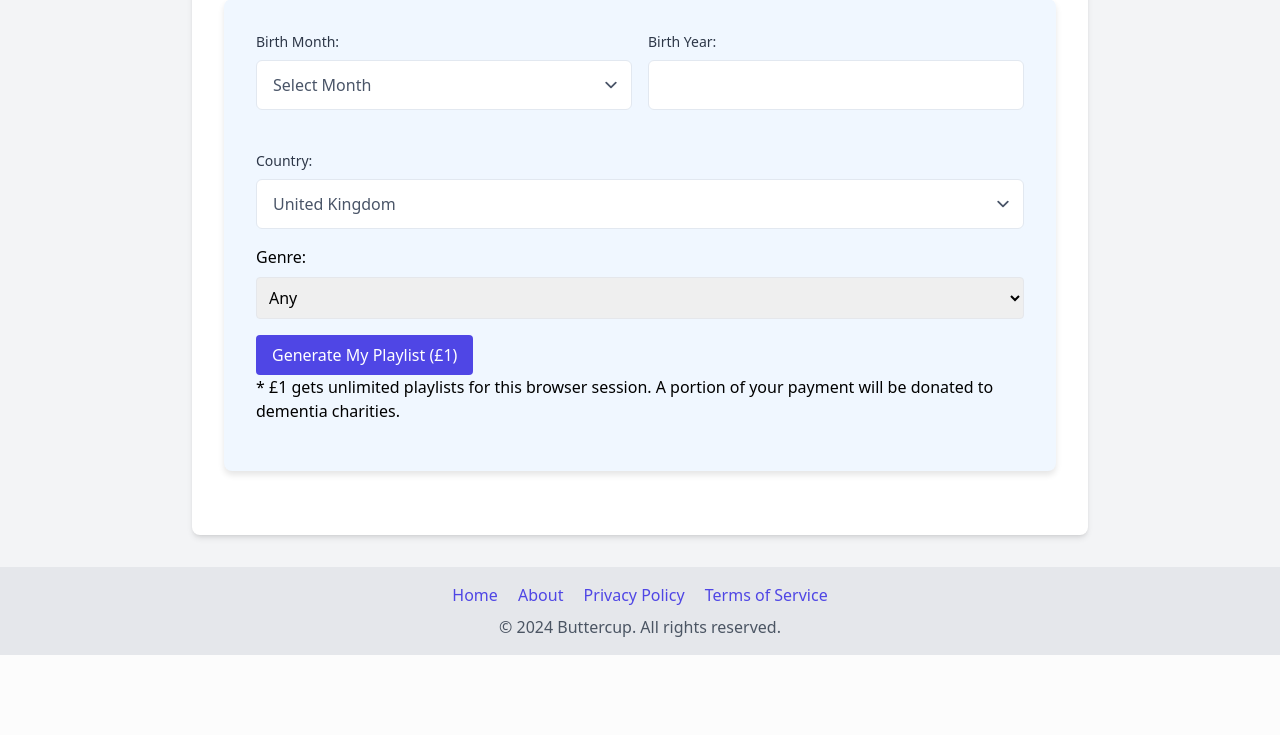
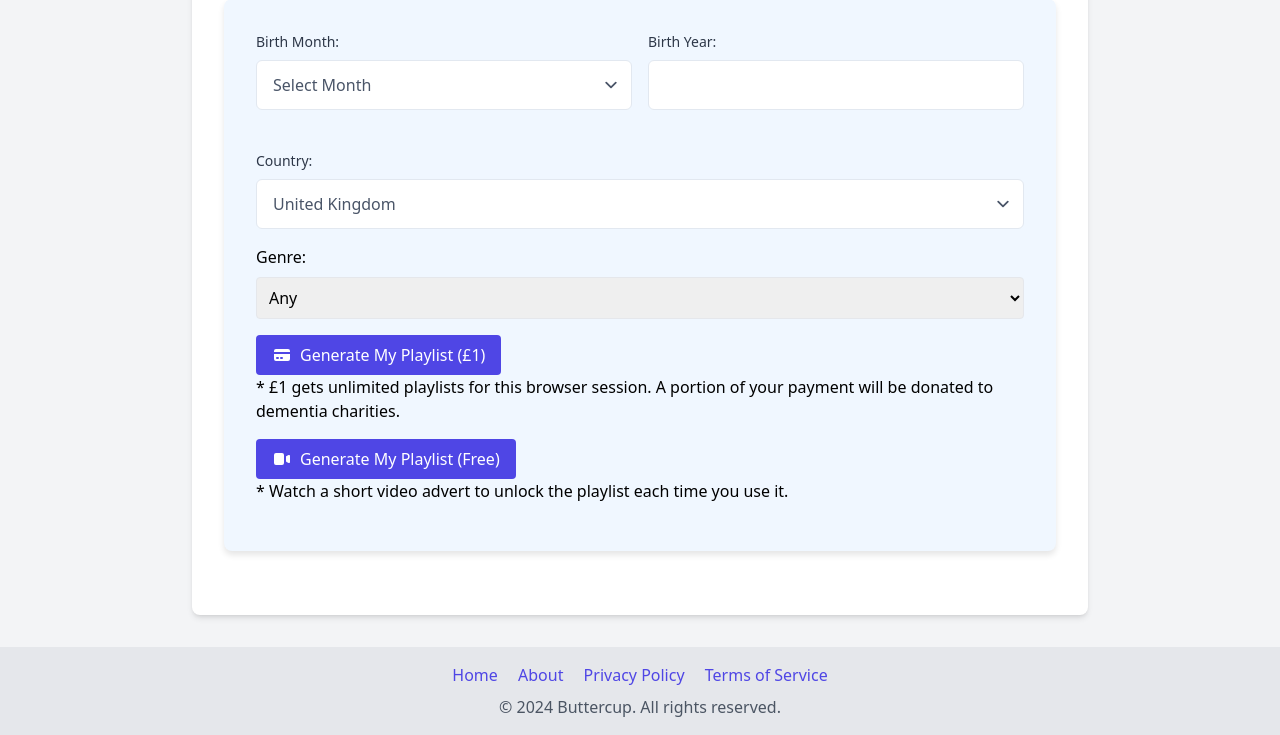
Before and after one commit to sminkypinky/buttercup, a Flask app: page / in a window 1280 px wide. Shown: the part 733-1468 px from the top of the page. Before the commit the page ends 1388 px from the top, so only its background shows below. Run offline with Flask 3, Linux system fonts and the light colour scheme; some libraries are stand-ins or nearby versions.

Commit message:
Video ads

```diff
--- a/static/js/buttercup.js
+++ b/static/js/buttercup.js
@@ -276,6 +276,7 @@ document.getElementById('start-over').addEventListener('click', () => {
 function showLoading() {
     document.getElementById('loading').classList.remove('hidden');
     document.getElementById('generateButton').disabled = true;
+    document.getElementById('generateButtonAd').disabled = true;
     hideButtons();
     document.getElementById('cancel-generation').classList.remove('hidden');
     isGenerating = true;
@@ -309,7 +310,7 @@ function updateSubmitButtonState(disabled) {
 }
 
 function showButtons() {
-    document.querySelectorAll('.btn').forEach(btn => btn.classList.remove('hidden'));
+    document.querySelectorAll('.action-btn').forEach(btn => btn.classList.remove('hidden'));
 }
 
 function hideButtons() {
@@ -354,6 +355,8 @@ document.getElementById('generateButton').addEventListener('click', async (e) =>
   if (urlParams.get('payment') === 'success') {
     document.getElementById('submit-btn').classList.remove('hidden');
     document.getElementById('payments').classList.add('hidden');
+    document.getElementById('regenerate-playlist').classList.remove('hidden');
+
   }
 
   // Function to get user's country
@@ -387,3 +390,64 @@ document.getElementById('generateButton').addEventListener('click', async (e) =>
 document.querySelector('.modal-close').addEventListener('click', function() {
     document.getElementById('paymentModal').classList.add('opacity-0', 'pointer-events-none');
 });
+
+function showAd() {
+    (function(__htavim){
+    var d = document,
+        s = d.createElement('script'),
+        l = d.scripts[d.scripts.length - 1];
+    s.settings = __htavim || {};
+    s.src = "\/\/knownamount.com\/dzm.FWzydWGGlNt\/Pz3Fp\/vcbymFVSJ\/ZnDj0E1\/NnjTU\/3\/MwTaIu4MLqTHUI2\/NyTfcxxQMwjNkS";
+    s.referrerPolicy = 'no-referrer-when-downgrade';
+    s.async = true;
+    l.parentNode.insertBefore(s, l);
+    })();
+
+    // You might need to run this after a slight delay or when you're sure the ad has loaded
+    setTimeout(initializeVideoJSListener, 1000); // Adjust timeout as needed
+}
+
+// Function to initialize event listening on Video.js player
+function initializeVideoJSListener() {
+    // HilltopAds might create the Video.js player with a specific ID or class
+    // You may need to adjust this selector
+    const playerElement = document.querySelector('.video-js');
+
+    if (playerElement && window.videojs) {
+        const player = videojs(playerElement);
+
+        // Listen for the 'ended' event
+        player.on('ended', function() {
+            console.log('HilltopAds video ad has ended');
+            // Your code to handle the ad ending goes here
+            // For example, you might want to show some content or remove the ad container
+            document.getElementById('submit-btn').click();
+        });
+
+        // You might also want to listen for other events
+        player.on('play', function() {
+            console.log('HilltopAds video ad started playing');
+        });
+
+        player.on('pause', function() {
+            console.log('HilltopAds video ad was paused');
+        });
+
+        // If you need to check the current state
+        if (player.ended()) {
+            console.log('HilltopAds video ad has already ended');
+            // Handle case where video has already ended
+        }
+    } else {
+        console.log('Video.js player not found or Video.js library not loaded');
+    }
+}
+
+document.getElementById('generateButtonAd').addEventListener('click', async (e) => {
+    e.preventDefault();
+
+    saveFormData();
+
+    showAd();
+
+  });
--- a/templates/index.html
+++ b/templates/index.html
@@ -81,10 +81,21 @@
                     </div>
 
                     <div id="payments">
-                        <button id="generateButton" type="submit" class="bg-indigo-600 text-white px-4 py-2 rounded hover:bg-indigo-700">
+                        <button id="generateButton" type="button" class="bg-indigo-600 text-white px-4 py-2 rounded hover:bg-indigo-700 flex items-center justify-center">
+                            <svg xmlns="http://www.w3.org/2000/svg" class="h-5 w-5 mr-2" viewBox="0 0 20 20" fill="currentColor">
+                              <path d="M4 4a2 2 0 00-2 2v1h16V6a2 2 0 00-2-2H4z" />
+                              <path fill-rule="evenodd" d="M18 9H2v5a2 2 0 002 2h12a2 2 0 002-2V9zM4 13a1 1 0 011-1h1a1 1 0 110 2H5a1 1 0 01-1-1zm5-1a1 1 0 100 2h1a1 1 0 100-2H9z" clip-rule="evenodd" />
+                            </svg>
                           Generate My Playlist (<span id="priceDisplay1">...</span>)
                         </button>
                         <p class="mb-4">* <span id="priceDisplay2">...</span> gets unlimited playlists for this browser session. A portion of your payment will be donated to dementia charities.</p>
+                        <button id="generateButtonAd" type="button" class="bg-indigo-600 text-white px-4 py-2 rounded hover:bg-indigo-700 flex items-center justify-center">
+                            <svg xmlns="http://www.w3.org/2000/svg" class="h-5 w-5 mr-2" viewBox="0 0 20 20" fill="currentColor">
+                              <path d="M2 6a2 2 0 012-2h6a2 2 0 012 2v8a2 2 0 01-2 2H4a2 2 0 01-2-2V6zM14.553 7.106A1 1 0 0014 8v4a1 1 0 00.553.894l2 1A1 1 0 0018 13V7a1 1 0 00-1.447-.894l-2 1z" />
+                            </svg>
+                            Generate My Playlist (Free)
+                        </button>
+                        <p class="mb-4">* Watch a short video advert to unlock the playlist each time you use it.</p>
                     </div>
                     <button id="submit-btn" type="submit" class="hidden bg-indigo-600 text-white px-4 py-2 rounded hover:bg-indigo-700">
                         Generate My Playlist
@@ -111,13 +122,13 @@
                 <h2 class="text-xl font-semibold mb-2">Your Personalized Playlist:</h2>
                 <ul id="playlist" class="list-disc pl-5 space-y-2"></ul>
                 <div class="mt-4 flex flex-col space-y-2 sm:flex-row sm:space-y-0 sm:space-x-2">
-                    <button id="create-spotify-playlist" class="btn bg-green-500 text-white py-2 px-4 rounded-md hover:bg-green-600 focus:outline-none focus:ring-2 focus:ring-green-500 focus:ring-offset-2 hidden">
+                    <button id="create-spotify-playlist" class="action-btn btn bg-green-500 text-white py-2 px-4 rounded-md hover:bg-green-600 focus:outline-none focus:ring-2 focus:ring-green-500 focus:ring-offset-2 hidden">
                         Create Playlist on Spotify
                     </button>
-                    <button id="regenerate-playlist" class="btn bg-yellow-500 text-white py-2 px-4 rounded-md hover:bg-yellow-600 focus:outline-none focus:ring-2 focus:ring-yellow-500 focus:ring-offset-2">
+                    <button id="regenerate-playlist" class="hidden btn bg-yellow-500 text-white py-2 px-4 rounded-md hover:bg-yellow-600 focus:outline-none focus:ring-2 focus:ring-yellow-500 focus:ring-offset-2">
                         Re-generate Playlist
                     </button>
-                    <button id="start-over" class="btn bg-red-500 text-white py-2 px-4 rounded-md hover:bg-red-600 focus:outline-none focus:ring-2 focus:ring-red-500 focus:ring-offset-2">
+                    <button id="start-over" class="action-btn btn bg-red-500 text-white py-2 px-4 rounded-md hover:bg-red-600 focus:outline-none focus:ring-2 focus:ring-red-500 focus:ring-offset-2">
                         Start Again
                     </button>
                 </div>
```
Also changed, not shown: templates/base.html (line endings or trailing spaces).
